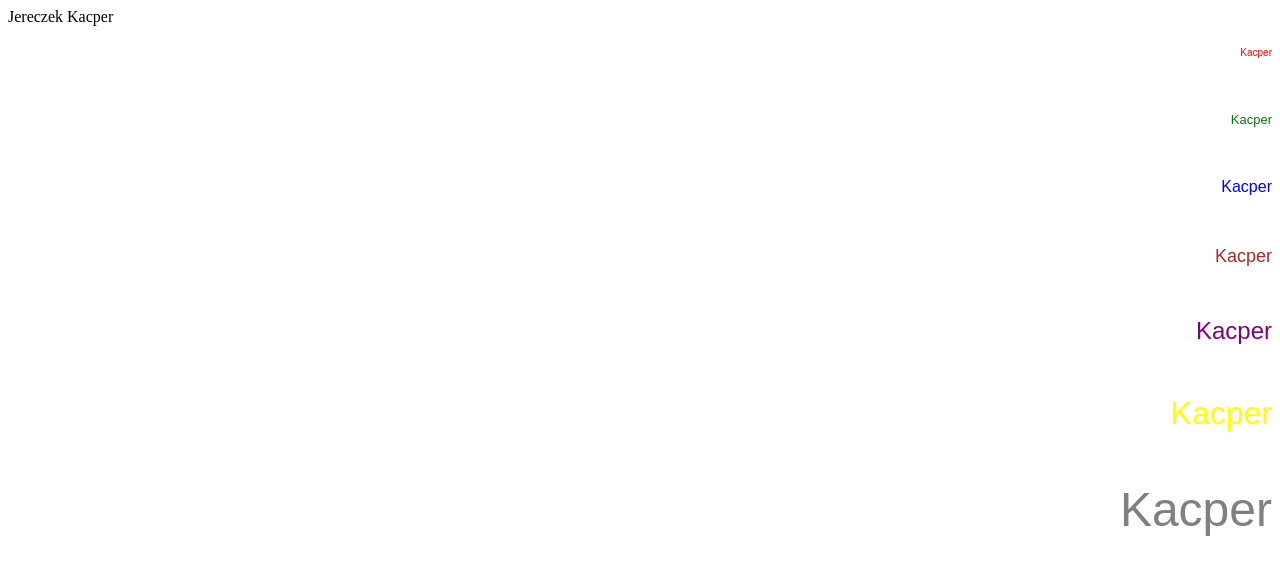
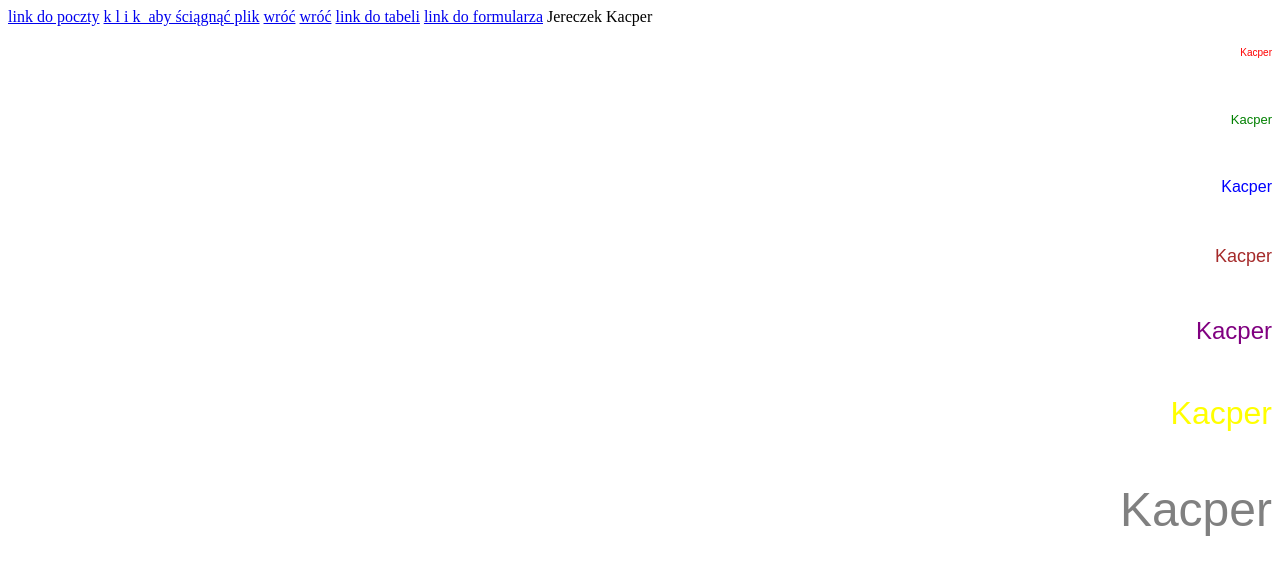
Before and after one commit to Kacperjer/Archiwa, a plain HTML site: page zadaniahtml.html in a window 1280 px wide. Shown: the top 570 px of the page. Drawn offline with Linux system fonts and the light colour scheme.

Commit message:
Update zadaniahtml.html

```diff
--- a/zadaniahtml.html
+++ b/zadaniahtml.html
@@ -7,6 +7,12 @@
                                         <title> Jereczek Kacper </title>
                            </head>
                             <body>
+<A HREF="poczta_Jereczek.html">link do poczty</A>
+<A href ="INST_HTM_technik_2022">k&nbsp;l&nbsp;i&nbsp;k&nbsp; aby ściągnąć plik</A>
+<A HREF="zadaniahtml.html">wróć</A>
+<A HREF="zadaniahtml.html">wróć</A>
+<A HREF="tabela_Jereczek.html">link do tabeli</A>
+<A HREF="formularz_Jereczek.html">link do formularza</A>
 Jereczek Kacper
 <p align="right"> <font color="red" size="1" face="Arial"> Kacper </font> </p> <br>
 <p align="right"> <font color="green" size="2" face="Arial"> Kacper </font> </p> <br>
```
